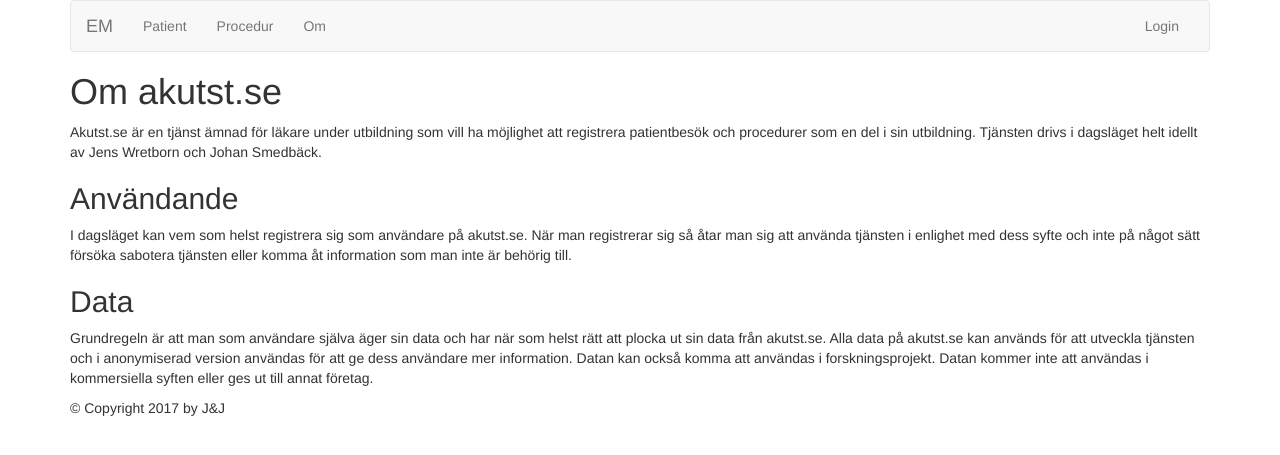
After one commit to jwretborn/akutst, a Flask app: template templates/about.html in a window 1280 px wide. The commit adds this page. Shown: the top 455 px of the page. Run offline with Flask 2, Linux system fonts and the light colour scheme; the template is opened without the code that fills it, so the values that code supplies are empty; some libraries are stand-ins or nearby versions.

Commit message:
Added bugfix for tags and about-page

```diff
--- a/application.py
+++ b/application.py
@@ -69,9 +69,9 @@
 def index():
 	return redirect(url_for('patients'))
 
-@app.route("/ultraljud")
+@app.route("/om")
 def ultrasound():
-	return render_template('diagnostics.html')
+	return render_template('about.html')
 
 @app.route("/patienter", methods=['GET', 'POST'])
 def patients():
@@ -98,22 +98,7 @@
 
             ## Split tag data
             form.tags.data = form.tags.data.split(',')
-            for tag in form.tags.data :
-                ## Check if we have an integer
-                try :
-                    tag_id = int(tag)
-                    t = db.session.query(Tag).filter(Tag.id == tag_id).first()
-                except ValueError :
-                    t = db.session.query(Tag).filter(Tag.name==tag).first()
-                    if t is None :
-                        t = Tag(
-                            name=tag
-                        )
-                        db.session.add(t)
-
-                if t is not None :
-                    p.tags.append(t)
-
+            add_tags_to_model(form.tags.data, p)
 
             db.session.add(p)
             db.session.commit()
@@ -153,19 +138,7 @@
 
             ## Split tag data
             form.tags.data = form.tags.data.split(',')
-            for tag in form.tags.data :
-                ## Check if we have an integer
-                try :
-                    tag_id = int(tag)
-                    t = db.session.query(Tag).filter(Tag.id == tag).first()
-                except ValueError :
-                    t = Tag(
-                        name = tag_id
-                    )
-                    db.session.add(t)
-
-                if t is not None :
-                    p.tags.append(t)
+            add_tags_to_model(form.tags.data, p)
 
             db.session.add(p)
             db.session.commit()
@@ -283,6 +256,24 @@
     result = db.engine.execute("SELECT setval('%s_id_seq', (SELECT MAX(id) FROM %s)+1)" % (table, table))
     return jsonify("success")
 
+def add_tags_to_model(tag_data, model):
+    for tag in tag_data :
+        ## Check if we have an integer
+        try :
+            if isinstance(tag, int) :
+                t = db.session.query(Tag).filter(Tag.id == tag).first()
+            else :
+                t = db.session.query(Tag).filter(Tag.name==tag).first()
+                if t is None :
+                    t = Tag(
+                        name = tag
+                    )
+                    db.session.add(t)
+        except Exception as err :
+            flash(err, 'warning')
+
+        if t is not None :
+            model.tags.append(t)
 
 # ACME letsencrypt stuff via sabayon https://github.com/dmathieu/sabayon
 def find_key(token):
--- /dev/null
+++ b/templates/about.html
@@ -0,0 +1,22 @@
+{% extends "layout.html" %}
+{% block title %}Om{% endblock %}
+{% block head %}
+    {{ super() }}
+    <style type="text/css">
+        .important { color: #336699; }
+    </style>
+{% endblock %}
+{% block content %}
+    <h1>Om akutst.se</h1>
+    <p>
+      Akutst.se är en tjänst ämnad för läkare under utbildning som vill ha möjlighet att registrera patientbesök och procedurer som en del i sin utbildning. Tjänsten drivs i dagsläget helt idellt av Jens Wretborn och Johan Smedbäck.
+    </p>
+    <h2>Användande</h2>
+    <p>
+      I dagsläget kan vem som helst registrera sig som användare på akutst.se. När man registrerar sig så åtar man sig att använda tjänsten i enlighet med dess syfte och inte på något sätt försöka sabotera tjänsten eller komma åt information som man inte är behörig till.
+    </p>
+    <h2>Data</h2>
+    <p>
+      Grundregeln är att man som användare själva äger sin data och har när som helst rätt att plocka ut sin data från akutst.se. Alla data på akutst.se kan används för att utveckla tjänsten och i anonymiserad version användas för att ge dess användare mer information. Datan kan också komma att användas i forskningsprojekt. Datan kommer inte att användas i kommersiella syften eller ges ut till annat företag.
+    </p>
+{% endblock %}
--- a/templates/layout.html
+++ b/templates/layout.html
@@ -17,13 +17,13 @@
             <nav class="navbar navbar-default">
                 <div class="container-fluid">
                     <div class="navbar-header">
-                        <a class="navbar-brand">EM</a>
+                        <a class="navbar-brand" href="/">EM</a>
                     </div>
                     <div class="collapse navbar-collapse">
                         <ul class="nav navbar-nav navbar-left">
                             <li><a href="/patienter">Patient</a></li>
                             <li><a href="/procedurer">Procedur</a></li>
-                            <li><a href="/ultraljud">Ultraljud</a></li>
+                            <li><a href="/om">Om</a></li>
                         </ul>
                         <ul class="nav navbar-nav navbar-right">
                             {% if not current_user.is_authenticated %}
@@ -53,7 +53,7 @@
             <!-- Footer -->
             <div id="footer">
                 {% block footer %}
-                &copy; Copyright 2015 by <a href="http://domain.invalid/">J&J</a>.
+                &copy; Copyright 2017 by J&J
                 {% endblock %}
             </div>
         </div>
```
Also changed, not shown: 1 other file.
